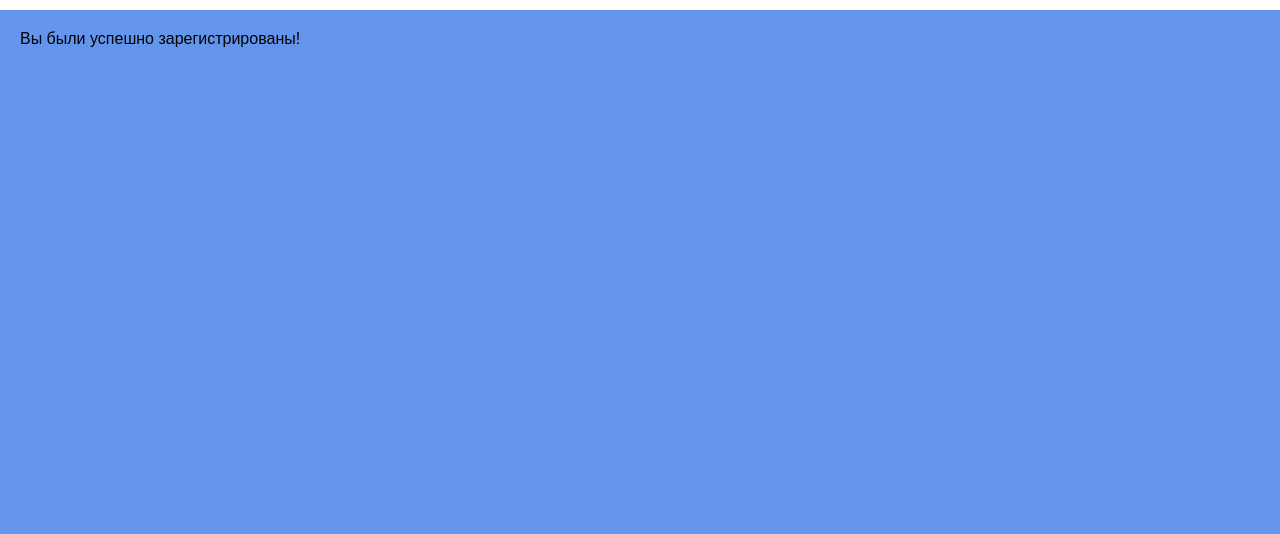
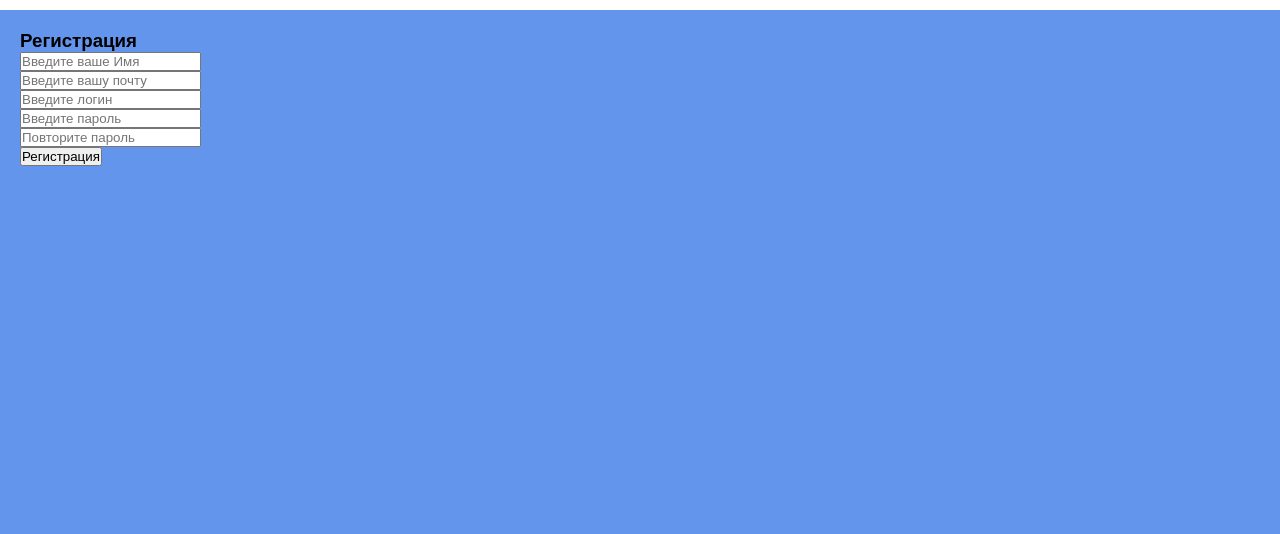
Before and after one commit to mtvzg/first_app_project, a Django app: page /registration/ in a window 1280 px wide. Shown: the part 98-632 px from the top of the page. Run offline with Django 5.2, Linux system fonts and the light colour scheme.

Commit message:
added js

```diff
--- /dev/null
+++ b/first_app/static/validatePasswords.js
@@ -0,0 +1,11 @@
+function validatePasswords() {
+    let password = document.getElementById('password').value;
+    let repeatPassword = document.getElementById('repeat_password').value;
+
+    if (password !== repeatPassword) {
+        document.getElementById('password_error').style.display = 'block';
+        return false; // Предотвращаем отправку формы
+    }
+
+    return true; // Разрешаем отправку формы
+}
--- a/first_app/templates/base.html
+++ b/first_app/templates/base.html
@@ -16,6 +16,8 @@
             type="text/css"
             href="{% static 'style.css' %}"
     >
+    <script src="{% static 'script.js' %}"></script>
+    <script src="{% static 'validatePasswords.js' %}"></script>
 </head>
 <body>
     <nav>
--- /dev/null
+++ b/first_app/templates/registration_form.html
@@ -0,0 +1,14 @@
+{% extends 'base.html' %}
+{% block content %}
+    <h3>Регистрация</h3>
+    <form method="post" onsubmit="return validatePasswords()">
+        {% csrf_token %}
+        <p><input type="text" name="name" placeholder="Введите ваше Имя"></p>
+        <p><input type="text" name="email" placeholder="Введите вашу почту"></p>
+        <p><input type="text" name="login" placeholder="Введите логин"></p>
+        <p><input id="password" name="password" type="password" placeholder="Введите пароль"></p>
+        <p><input id="repeat_password" type="password" placeholder="Повторите пароль"></p>
+        <button type="submit">Регистрация</button>
+        <p id="password_error" style="color: red; display: none;">Пароли не совпадают!</p>
+    </form>
+{% endblock %}
--- a/first_app/urls.py
+++ b/first_app/urls.py
@@ -9,6 +9,6 @@ urlpatterns = [
     path('log_in/', views.log_in, name='log_in'),
     path('logout/', views.logout_user, name='logout'),
     path('accounts/login', views.login_form, name='login_form'),
-    path('registration/', views.registration_user, name='registration'),
-    path('forgot_password/', views.forgot_password, name='forgot_password')
+    path('forgot_password/', views.forgot_password, name='forgot_password'),
+    path('registration/', views.registration_user, name='registration')
 ]
--- a/first_app/views.py
+++ b/first_app/views.py
@@ -57,7 +57,7 @@ def logout_user(request):
 
 # Функция для регистрации пользователя в приложении
 def registration_user(request):
-    return render(request, 'registered_page.html')
+    return render(request, 'registration_form.html')
 
 
 # Функция для восстановления пароля пользователя
```
